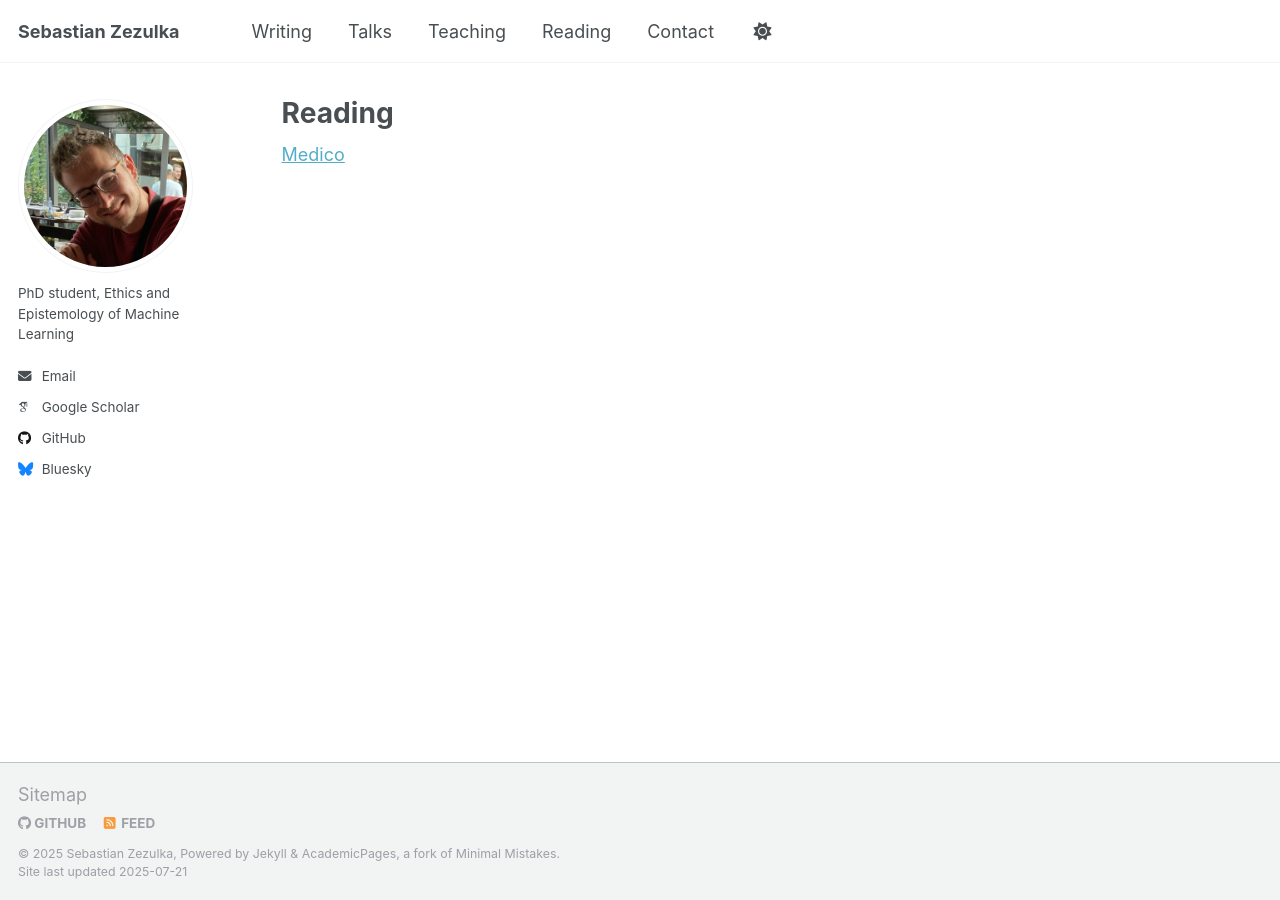
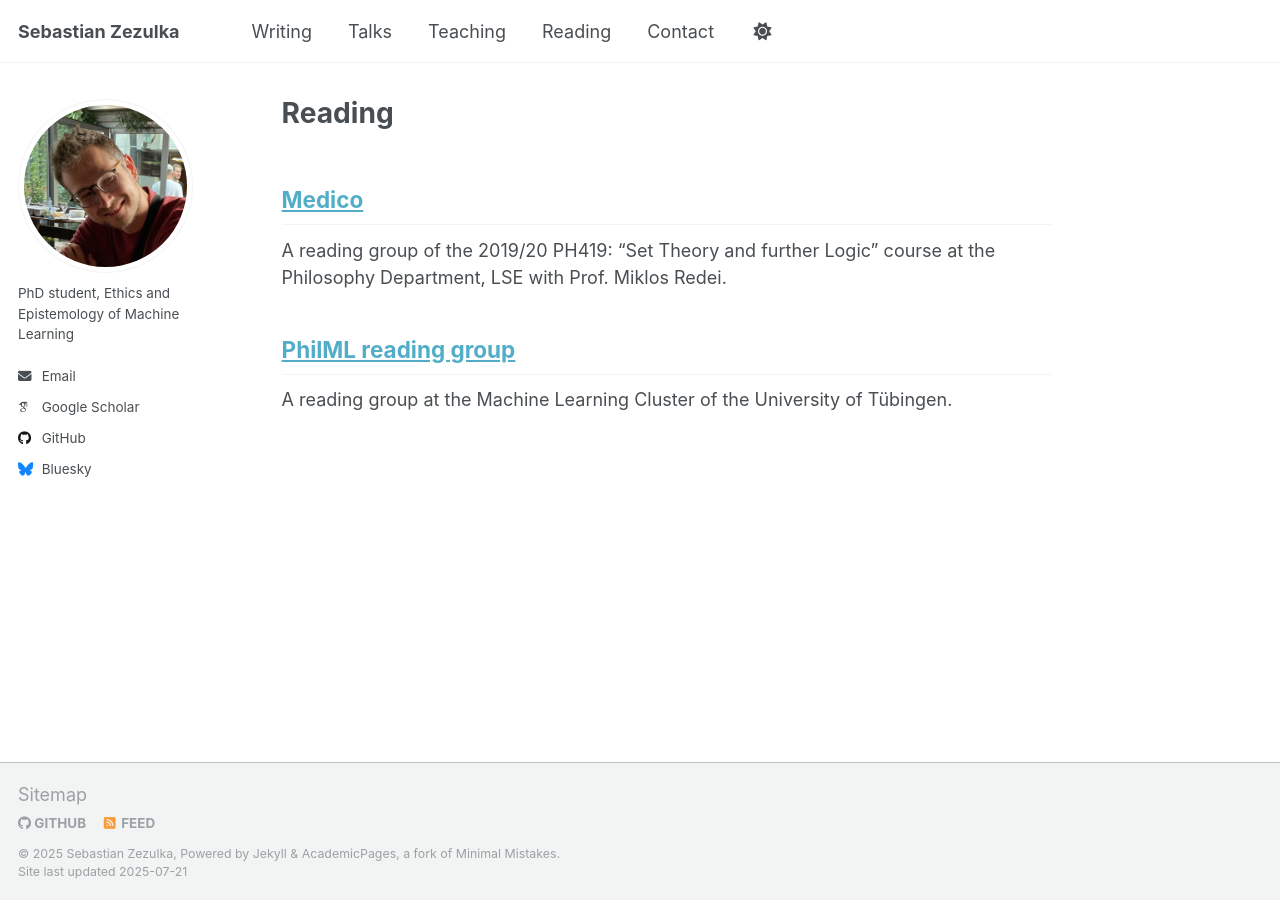
Before and after one commit to sezezulka/sezezulka.github.io, a Jekyll site: the page built from _pages/reading.md, in a window 1280 px wide. Built offline with Jekyll 4.4.1, drawn with Linux system fonts in a browser that asks for light colours; some web fonts are replaced; a script that is not in the unit is left out.

Commit message:
update reading groups

```diff
--- a/_pages/reading.md
+++ b/_pages/reading.md
@@ -4,4 +4,9 @@ title: "Reading"
 author_profile: true
 ---
 
-[Medico](/reading/medico/)
+## [Medico](/reading/medico/)
+A reading group of the 2019/20 PH419: "Set Theory and further Logic" course at the Philosophy Department, LSE with Prof. Miklos Redei.
+
+
+## [PhilML reading group](/reading/philml)
+A reading group at the Machine Learning Cluster of the University of Tübingen.
```
Also changed, not shown: _pages/medico-reading.md (+3 -2 lines), _pages/philml-reading.md (added, +26 -0 lines), _posts/philml-reading.md (deleted).
